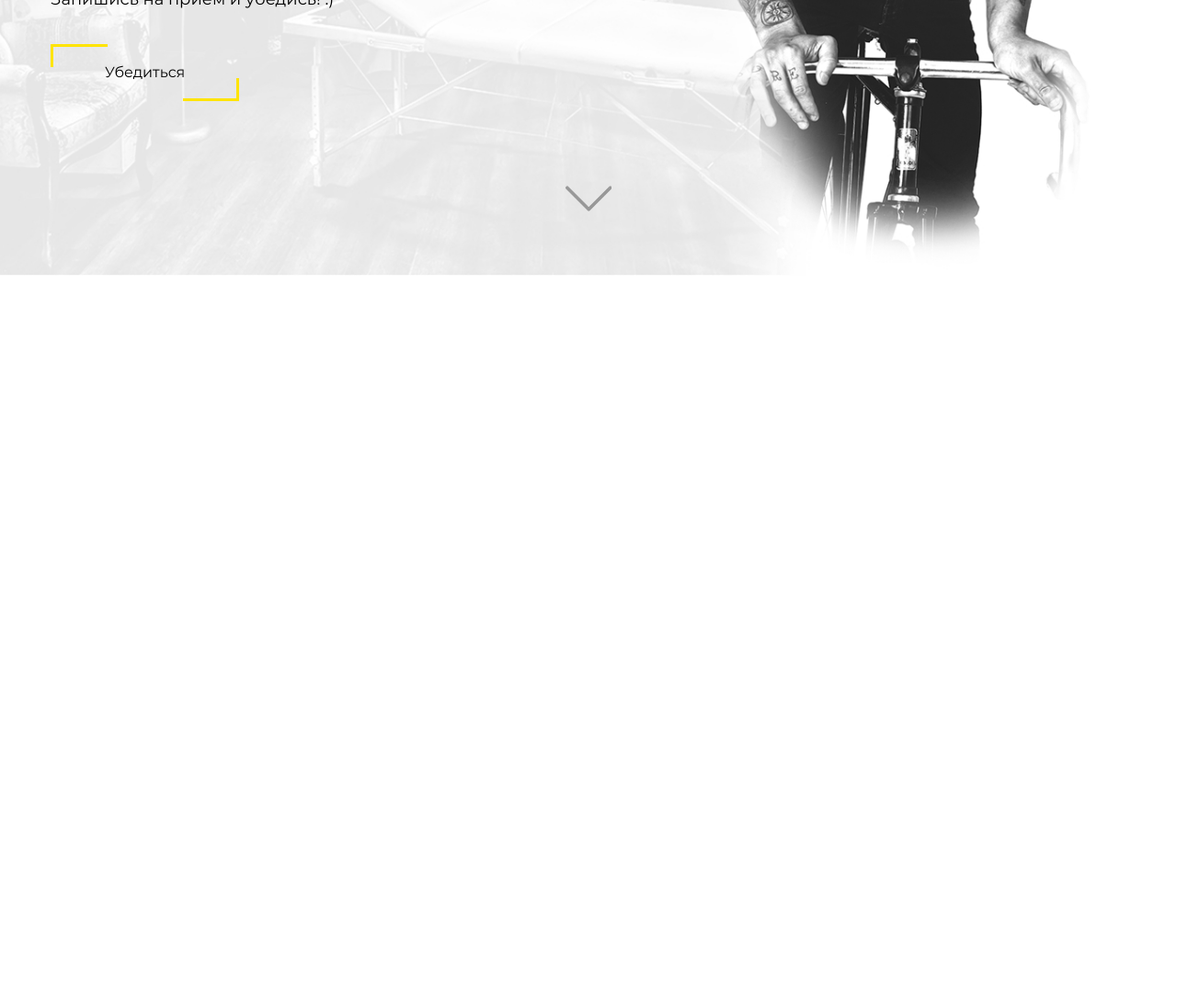
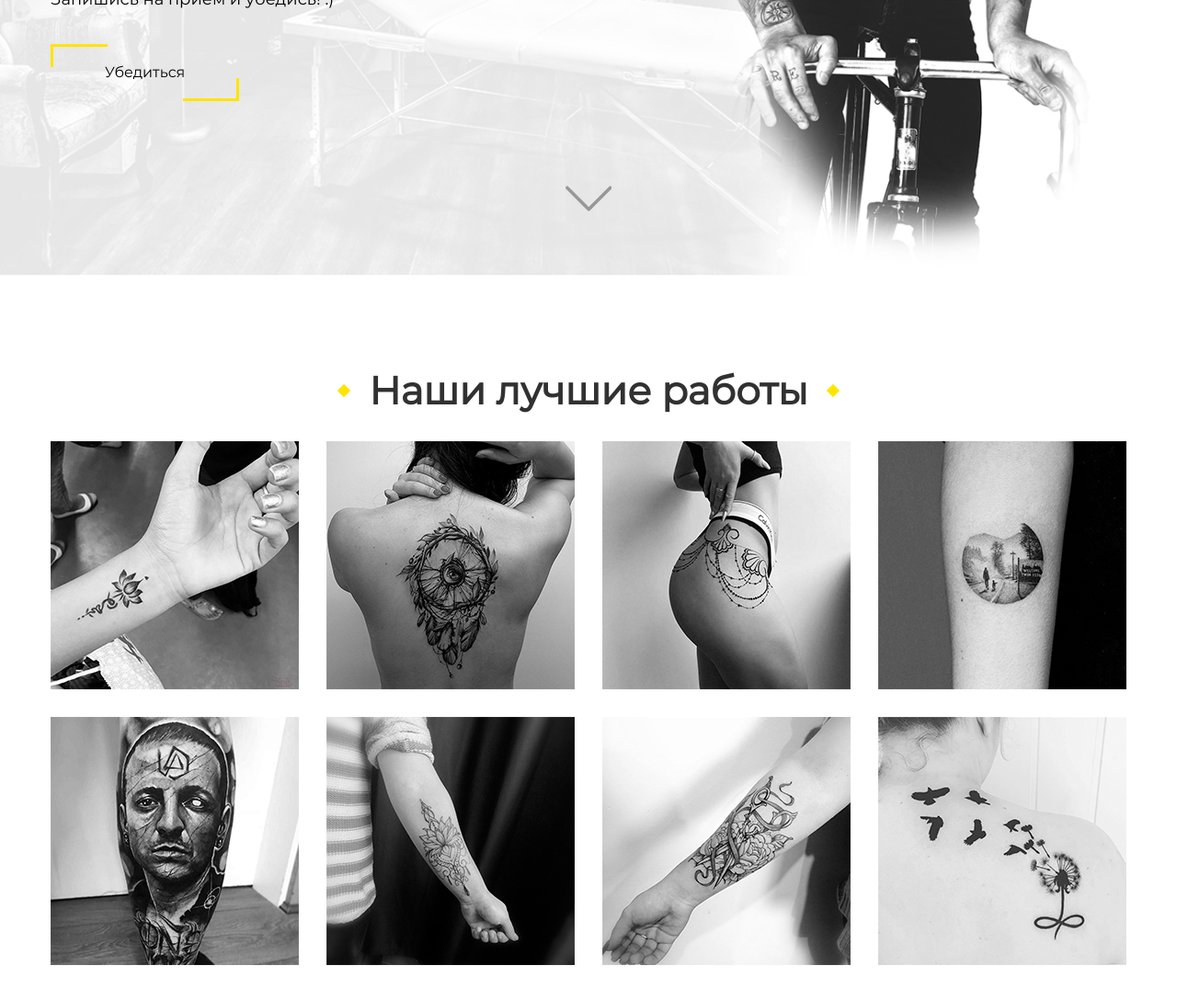
Before and after one commit to Neksov/tattoo.github.io, a plain HTML site: page index.html in a window 1280 px wide. Shown: the part 500-1588 px from the top of the page at 92% size. Before the commit the page ends 800 px from the top, so only its background shows below. Drawn offline with nearby package versions, Linux system fonts and the light colour scheme; a script that the page names is missing; files whose address does not match are found by name.

Commit message:
new block work

```diff
--- a/index.html
+++ b/index.html
@@ -68,11 +68,75 @@
       </div>
       <!-- /.container -->
       <div class="arrow-bottom">
-        <a href="#"><img src="img/arrow.png" alt="arrow-bottom"></a>
+        <a href="#ourwork"><img src="img/arrow.png" alt="arrow-bottom"></a>
       </div>
       <!-- /.arrow-bottom -->
     </section>
     <!-- /.offer -->
+    <section class="ourwork" id="ourwork">
+      <div class="container">
+        <h2 class="block-title">Наши лучшие работы</h2>
+        <div class="row">
+          <div class="col-lg-3">
+            <div class="ourwork__wrap">
+              <a href="img/work1.jpg" data-fancybox="gallery" data-caption="tattoo for you"><img src="img/work1.jpg"
+                  alt="tattoo"></a>
+            </div>
+          </div>
+
+          <div class="col-lg-3">
+            <div class="ourwork__wrap">
+              <a href="img/work2.jpg" data-fancybox="gallery" data-caption="tattoo for you"><img src="img/work2.jpg"
+                  alt="tattoo"></a>
+            </div>
+          </div>
+
+          <div class="col-lg-3">
+            <div class="ourwork__wrap">
+              <a href="img/work3.jpg" data-fancybox="gallery" data-caption="tattoo for you"><img src="img/work3.jpg"
+                  alt="tattoo"></a>
+            </div>
+          </div>
+
+          <div class="col-lg-3">
+            <div class="ourwork__wrap">
+              <a href="img/work4.jpg" data-fancybox="gallery" data-caption="tattoo for you"><img src="img/work4.jpg"
+                  alt="tattoo"></a>
+            </div>
+          </div>
+
+          <div class="col-lg-3">
+            <div class="ourwork__wrap">
+              <a href="img/work5.jpg" data-fancybox="gallery" data-caption="tattoo for you"><img src="img/work5.jpg"
+                  alt="tattoo"></a>
+            </div>
+          </div>
+
+          <div class="col-lg-3">
+            <div class="ourwork__wrap">
+              <a href="img/work6.jpg" data-fancybox="gallery" data-caption="tattoo for you"><img src="img/work6.jpg"
+                  alt="tattoo"></a>
+            </div>
+          </div>
+
+          <div class="col-lg-3">
+            <div class="ourwork__wrap">
+              <a href="img/work7.jpg" data-fancybox="gallery" data-caption="tattoo for you"><img src="img/work7.jpg"
+                  alt="tattoo"></a>
+            </div>
+          </div>
+
+          <div class="col-lg-3">
+            <div class="ourwork__wrap">
+              <a href="img/work8.jpg" data-fancybox="gallery" data-caption="tattoo for you"><img src="img/work8.jpg"
+                  alt="tattoo"></a>
+            </div>
+          </div>
+
+        </div>
+      </div>
+    </section>
+    <!-- /.ourwork -->
   </main>
   <script src="js/bootstrap.min.js"></script>
   <script src="js/jquery-3.5.1.min.js"></script>
--- a/sass/_interface.sass
+++ b/sass/_interface.sass
@@ -40,6 +40,24 @@
       border-bottom: 3px solid #000
       width: 30px
       height: 30px
+.block-title
+  color: #313131
+  font-size: 42px
+  font-weight: 700
+  text-align: center
+  position: relative
+  &::after, &::before
+    position: absolute
+    content: ''
+    background: url(../img/rhombus.png) no-repeat center
+    width: 14px
+    height: 100%
+  &::after
+    transform: translateX(20px)
+  &::before
+    transform: translateX(-34px)
+section
+  padding: 100px 0
 label
   &.invalid
     position: absolute
--- a/sass/style.sass
+++ b/sass/style.sass
@@ -3,3 +3,4 @@
 @import "interface"
 @import "templates/header"
 @import "templates/offer"
+@import "templates/ourwork"
--- /dev/null
+++ b/sass/templates/_ourwork.sass
@@ -0,0 +1,9 @@
+.ourwork
+  &__wrap
+    margin-top: 30px
+    cursor: pointer
+    overflow: hidden
+    a
+      display: block
+      &:hover
+        transform: scale(1.2)
```
Also changed, not shown: css/style.css, img/rhombus.png (added), img/work1.jpg (added), img/work2.jpg (added), img/work3.jpg (added), img/work4.jpg (added), img/work5.jpg (added), img/work6.jpg (added), img/work7.jpg (added), img/work8.jpg (added).
